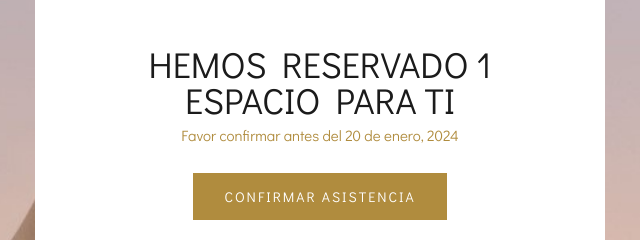
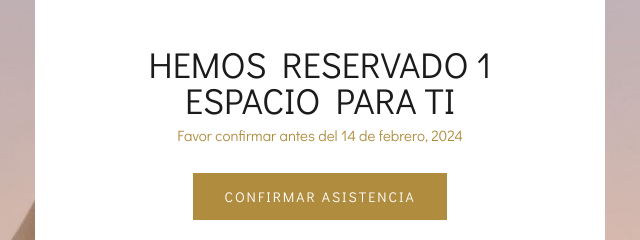
Before and after one commit to david-cinthia/boda, a plain HTML site: page index.html in a window 1280 px wide. Shown: the part 5500-5740 px from the top of the page, 320-960 px from the left. Drawn offline with Linux system fonts and the light colour scheme.

Commit message:
Update index.html

```diff
--- a/index.html
+++ b/index.html
@@ -390,7 +390,7 @@
             <div class="row">
                 <div class="col-md-6 offset-md-3 bg-white p-60">
                     <h2 class="text-center">Hemos reservado 1 <br>espacio para ti</br></h2>
-                    <h6 class="text-center">Favor confirmar antes del 20 de enero, 2024</h6>
+                    <h6 class="text-center">Favor confirmar antes del 14 de febrero, 2024</h6>
                         <div class="text-center">
                             <input class="btn" value="Confirmar asistencia" type="button" onclick="window.location.href='confirmar-asistencia.html'">
                         </div>
```
